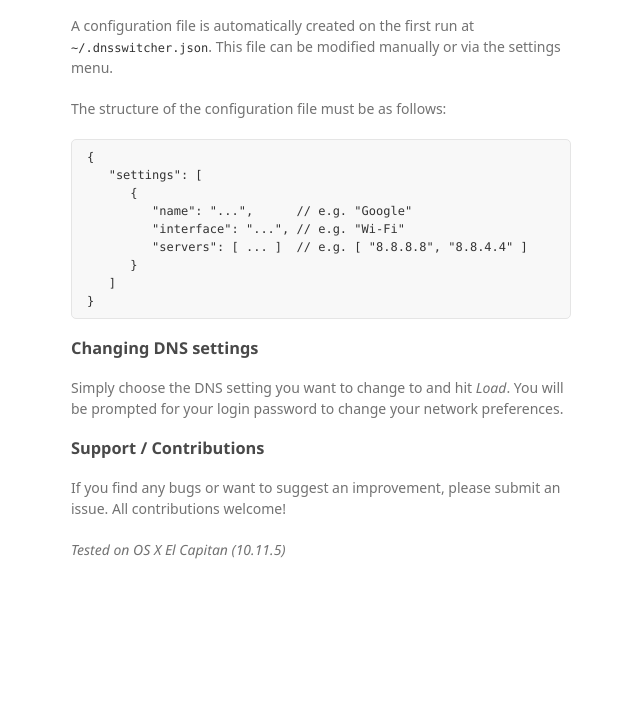
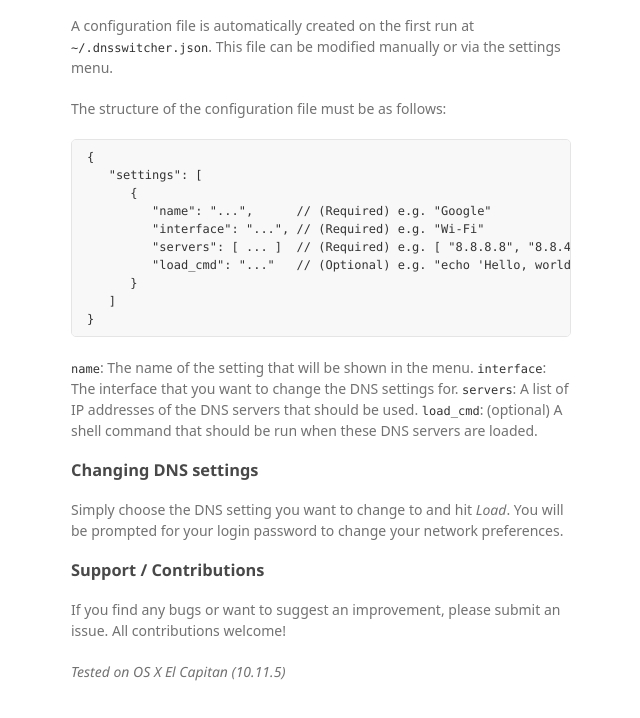
Before and after one commit to mattmcneeney/DNSSwitcher, a plain HTML site: page index.html in a window 1280 px wide. Shown: the part 811-1529 px from the top of the page, without its empty margins (499-1139 px from the left). Before the commit the page ends 1441 px from the top, so only its background shows below. Drawn offline with Linux system fonts and the light colour scheme; a web font is replaced by a local one.

Commit message:
Create gh-pages branch via GitHub

```diff
--- a/index.html
+++ b/index.html
@@ -46,13 +46,19 @@
 <pre><code>{
    "settings": [
       {
-         "name": "...",      // e.g. "Google"
-         "interface": "...", // e.g. "Wi-Fi"
-         "servers": [ ... ]  // e.g. [ "8.8.8.8", "8.8.4.4" ]
+         "name": "...",      // (Required) e.g. "Google"
+         "interface": "...", // (Required) e.g. "Wi-Fi"
+         "servers": [ ... ]  // (Required) e.g. [ "8.8.8.8", "8.8.4.4" ],
+         "load_cmd": "..."   // (Optional) e.g. "echo 'Hello, world!'"
       }
    ]
 }
 </code></pre>
+
+<p><code>name</code>: The name of the setting that will be shown in the menu.
+<code>interface</code>: The interface that you want to change the DNS settings for.
+<code>servers</code>: A list of IP addresses of the DNS servers that should be used.
+<code>load_cmd</code>: (optional) A shell command that should be run when these DNS servers are loaded.</p>
 
 <h3>
 <a id="changing-dns-settings" class="anchor" href="#changing-dns-settings" aria-hidden="true"><span aria-hidden="true" class="octicon octicon-link"></span></a>Changing DNS settings</h3>
```
Also changed, not shown: params.json (+1 -1 lines).
